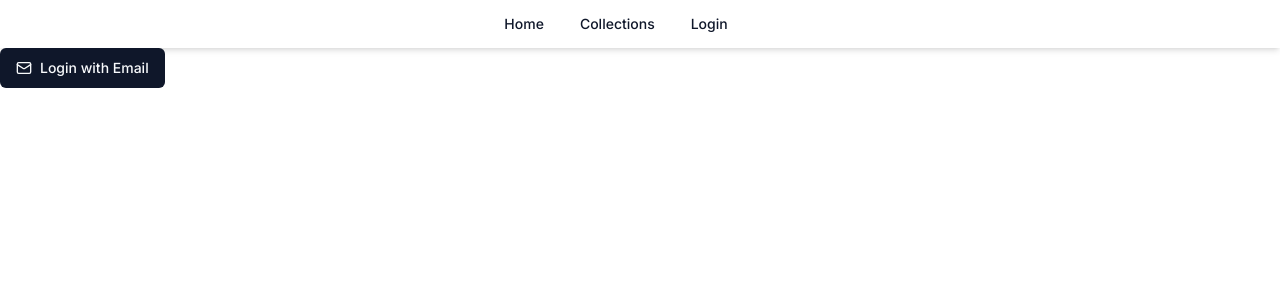
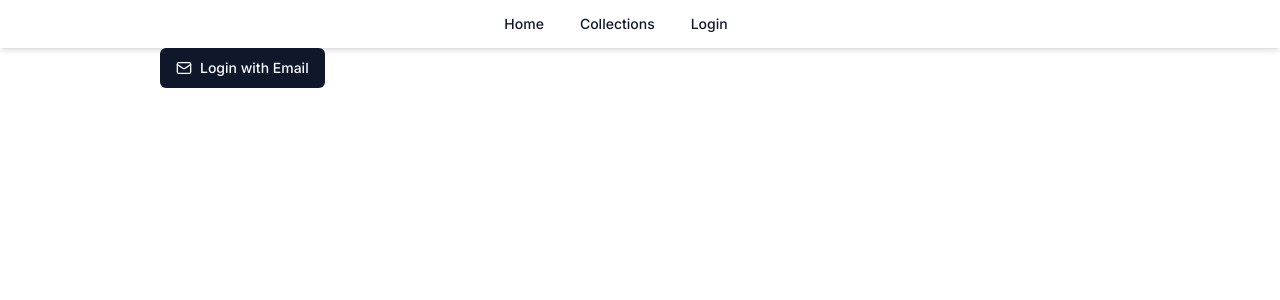
Before and after one commit to Jibbril/collection-app, a Next.js app: page / in a window 1280 px wide. Shown: the top 300 px of the page. Built offline with nearby package versions, Linux system fonts and the light colour scheme.

Commit message:
Set global styles

```diff
--- a/src/app/layout.tsx
+++ b/src/app/layout.tsx
@@ -18,7 +18,9 @@ export default function RootLayout({
       <html lang='en' className={inter.className}>
         <body>
           <Navbar />
-          {children}
+          <div className='flex-column container flex min-h-screen max-w-screen-lg'>
+            {children}
+          </div>
         </body>
       </html>
     </ClerkProvider>
```
